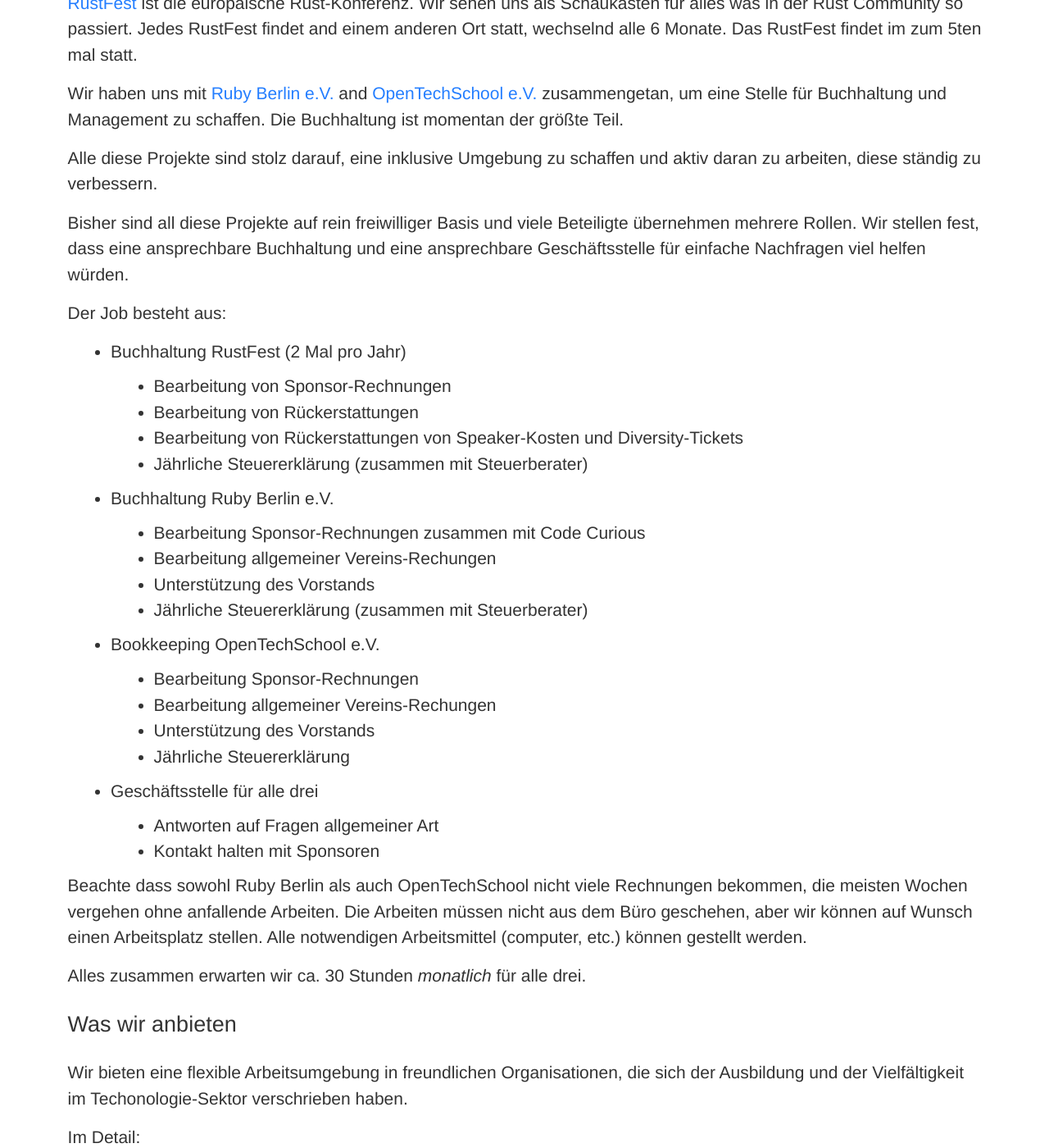
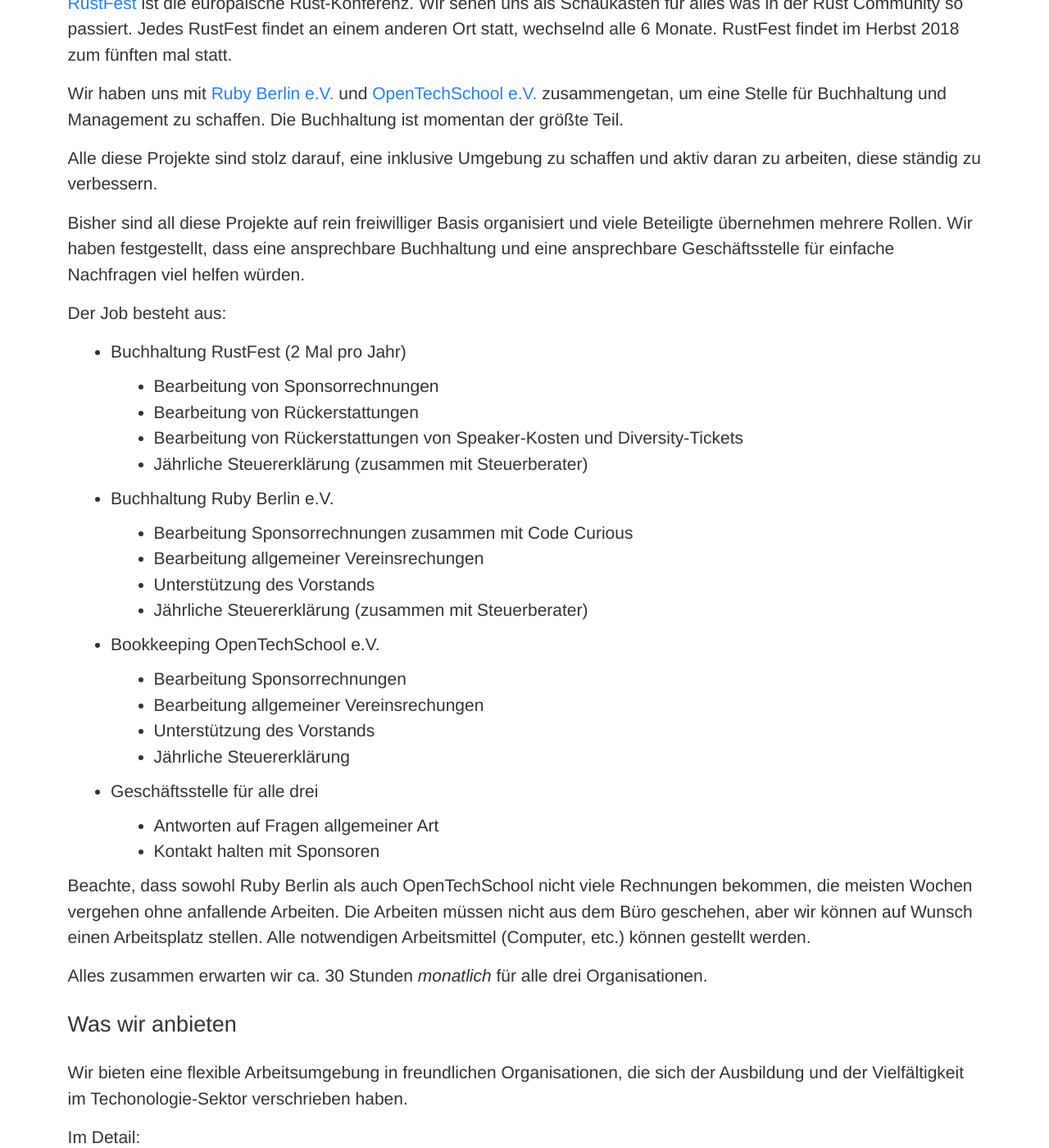
Before and after one commit to RustFestEU/blog.rustfest.eu, a Jekyll site: the page built from _posts/2018-07-24-wir-stellen-ein.md, in a window 1280 px wide and 1400 px high, scrolled down 538 px. Shown: the whole window at 82% size. Built offline with Jekyll 4.4.1, drawn with Linux system fonts in a browser that asks for light colours; some of the changed text lies outside the part shown.

Commit message:
Add @badboy fixes

```diff
--- a/_posts/2018-07-24-wir-stellen-ein.md
+++ b/_posts/2018-07-24-wir-stellen-ein.md
@@ -8,37 +8,37 @@
 
 ## Wir stellen ein!
 
-[RustFest](https://rustfest.eu) ist die europäische Rust-Konferenz. Wir sehen uns als Schaukasten für alles was in der Rust Community so passiert. Jedes RustFest findet and einem anderen Ort statt, wechselnd alle 6 Monate. Das RustFest findet im zum 5ten mal statt.
+[RustFest](https://rustfest.eu) ist die europäische Rust-Konferenz. Wir sehen uns als Schaukasten für alles was in der Rust Community so passiert. Jedes RustFest findet an einem anderen Ort statt, wechselnd alle 6 Monate. RustFest findet im Herbst 2018 zum fünften mal statt.
 
-Wir haben uns mit [Ruby Berlin e.V.](https://rubyberlin.org) and [OpenTechSchool e.V.](https://opentechschool.org) zusammengetan, um eine Stelle für Buchhaltung und Management zu schaffen. Die Buchhaltung ist momentan der größte Teil.
+Wir haben uns mit [Ruby Berlin e.V.](https://rubyberlin.org) und [OpenTechSchool e.V.](https://opentechschool.org) zusammengetan, um eine Stelle für Buchhaltung und Management zu schaffen. Die Buchhaltung ist momentan der größte Teil.
 
 Alle diese Projekte sind stolz darauf, eine inklusive Umgebung zu schaffen und aktiv daran zu arbeiten, diese ständig zu verbessern.
 
-Bisher sind all diese Projekte auf rein freiwilliger Basis und viele Beteiligte übernehmen mehrere Rollen. Wir stellen fest, dass eine ansprechbare Buchhaltung und eine ansprechbare Geschäftsstelle für einfache Nachfragen viel helfen würden.
+Bisher sind all diese Projekte auf rein freiwilliger Basis organisiert und viele Beteiligte übernehmen mehrere Rollen. Wir haben festgestellt, dass eine ansprechbare Buchhaltung und eine ansprechbare Geschäftsstelle für einfache Nachfragen viel helfen würden.
 
 Der Job besteht aus:
 * Buchhaltung RustFest (2 Mal pro Jahr)
-  - Bearbeitung von Sponsor-Rechnungen
+  - Bearbeitung von Sponsorrechnungen
   - Bearbeitung von Rückerstattungen
   - Bearbeitung von Rückerstattungen von Speaker-Kosten und Diversity-Tickets
   - Jährliche Steuererklärung (zusammen mit Steuerberater)
 * Buchhaltung Ruby Berlin e.V.
-  - Bearbeitung Sponsor-Rechnungen zusammen mit Code Curious
-  - Bearbeitung allgemeiner Vereins-Rechungen
+  - Bearbeitung Sponsorrechnungen zusammen mit Code Curious
+  - Bearbeitung allgemeiner Vereinsrechungen
   - Unterstützung des Vorstands
   - Jährliche Steuererklärung (zusammen mit Steuerberater)
 * Bookkeeping OpenTechSchool e.V.
-  - Bearbeitung Sponsor-Rechnungen
-  - Bearbeitung allgemeiner Vereins-Rechungen
+  - Bearbeitung Sponsorrechnungen
+  - Bearbeitung allgemeiner Vereinsrechungen
   - Unterstützung des Vorstands
   - Jährliche Steuererklärung
 * Geschäftsstelle für alle drei
   - Antworten auf Fragen allgemeiner Art
   - Kontakt halten mit Sponsoren
 
-Beachte dass sowohl Ruby Berlin als auch OpenTechSchool nicht viele Rechnungen bekommen, die meisten Wochen vergehen ohne anfallende Arbeiten. Die Arbeiten müssen nicht aus dem Büro geschehen, aber wir können auf Wunsch einen Arbeitsplatz stellen. Alle notwendigen Arbeitsmittel (computer, etc.) können gestellt werden.
+Beachte, dass sowohl Ruby Berlin als auch OpenTechSchool nicht viele Rechnungen bekommen, die meisten Wochen vergehen ohne anfallende Arbeiten. Die Arbeiten müssen nicht aus dem Büro geschehen, aber wir können auf Wunsch einen Arbeitsplatz stellen. Alle notwendigen Arbeitsmittel (Computer, etc.) können gestellt werden.
 
-Alles zusammen erwarten wir ca. 30 Stunden *monatlich* für alle drei.
+Alles zusammen erwarten wir ca. 30 Stunden *monatlich* für alle drei Organisationen.
 
 ## Was wir anbieten
 
```
Also changed, not shown: other parts of _posts/2018-07-24-wir-stellen-ein.md (+6 -6 lines).
